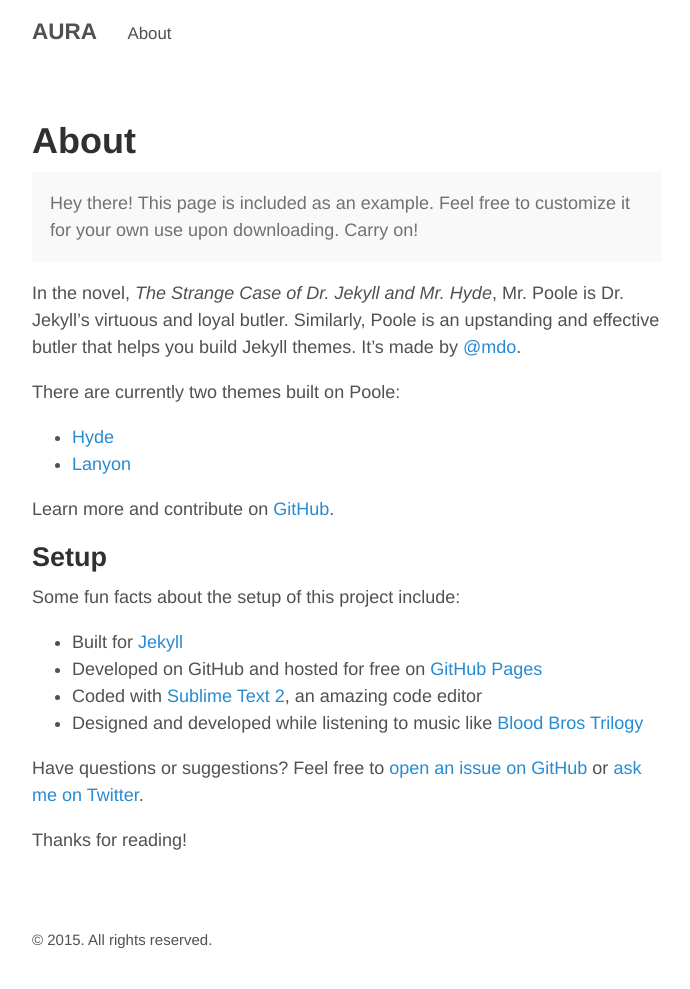
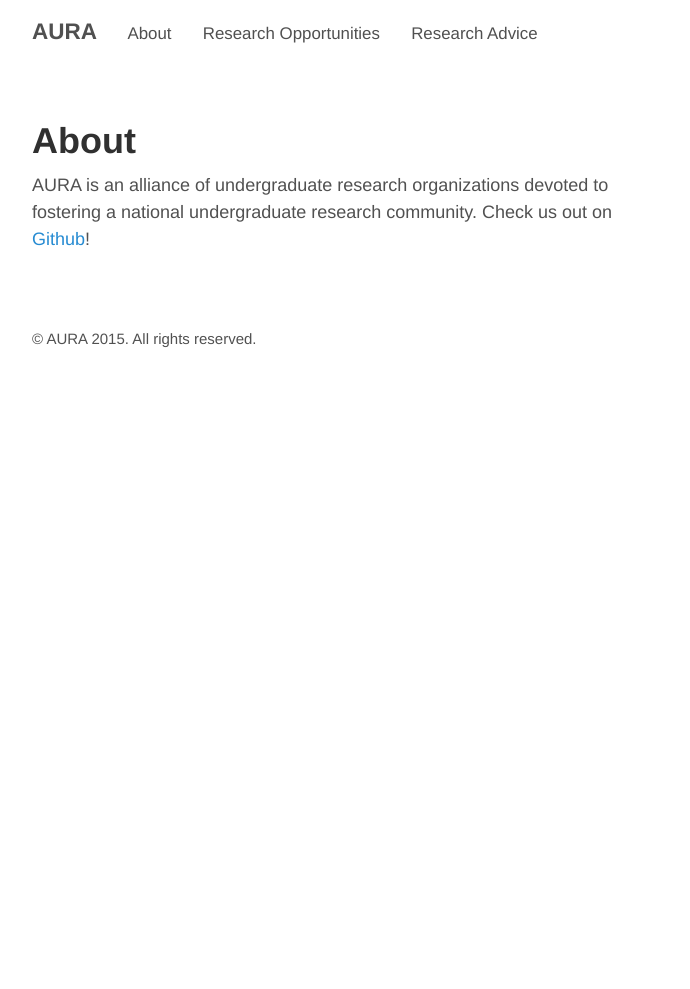
Before and after one commit to kraftp/aura_website, a Jekyll site: the page built from about.md, in a window 1280 px wide. Shown: the whole page, without its empty margins (293-983 px from the left). Built offline with Jekyll 4.4.1, drawn with Linux system fonts in a browser that asks for light colours; after the commit the page ends 900 px from its top, so only the background shows below that.

```diff
--- a/_config.yml
+++ b/_config.yml
@@ -31,4 +31,4 @@ github:
   repo:              https://github.com/kraftp/aura_website
 
 # Pages in website header
-pages_list:       {'About':'/about'}
+pages_list:       {'About':'/about', 'Research Opportunities':'/opportunities', "Research Advice":'/advice'}
--- a/_layouts/default.html
+++ b/_layouts/default.html
@@ -23,7 +23,7 @@
 
       <footer class="footer">
         <small>
-          &copy; <time datetime="{{ site.time | date_to_xmlschema }}">{{ site.time | date: '%Y' }}</time>. All rights reserved.
+          &copy; AURA <time datetime="{{ site.time | date_to_xmlschema }}">{{ site.time | date: '%Y' }}</time>.  All rights reserved.
         </small>
       </footer>
     </div>
--- a/about.md
+++ b/about.md
@@ -3,28 +3,4 @@ layout: page
 title: About
 ---
 
-<p class="message">
-  Hey there! This page is included as an example. Feel free to customize it for your own use upon downloading. Carry on!
-</p>
-
-In the novel, *The Strange Case of Dr. Jekyll and Mr. Hyde*, Mr. Poole is Dr. Jekyll's virtuous and loyal butler. Similarly, Poole is an upstanding and effective butler that helps you build Jekyll themes. It's made by [@mdo](https://twitter.com/mdo).
-
-There are currently two themes built on Poole:
-
-* [Hyde](http://hyde.getpoole.com)
-* [Lanyon](http://lanyon.getpoole.com)
-
-Learn more and contribute on [GitHub](https://github.com/poole).
-
-## Setup
-
-Some fun facts about the setup of this project include:
-
-* Built for [Jekyll](http://jekyllrb.com)
-* Developed on GitHub and hosted for free on [GitHub Pages](https://pages.github.com)
-* Coded with [Sublime Text 2](http://sublimetext.com), an amazing code editor
-* Designed and developed while listening to music like [Blood Bros Trilogy](https://soundcloud.com/maddecent/sets/blood-bros-series)
-
-Have questions or suggestions? Feel free to [open an issue on GitHub](https://github.com/poole/poole/issues/new) or [ask me on Twitter](https://twitter.com/mdo).
-
-Thanks for reading!
+AURA is an alliance of undergraduate research organizations devoted to fostering a national undergraduate research community.  Check us out on [Github](https://github.com/kraftp/aura_website)!
```
Also changed, not shown: advice.md (added, +12 -0 lines), opportunities.md (added, +12 -0 lines), public/apple-touch-icon-precomposed.png, public/favicon.ico.
